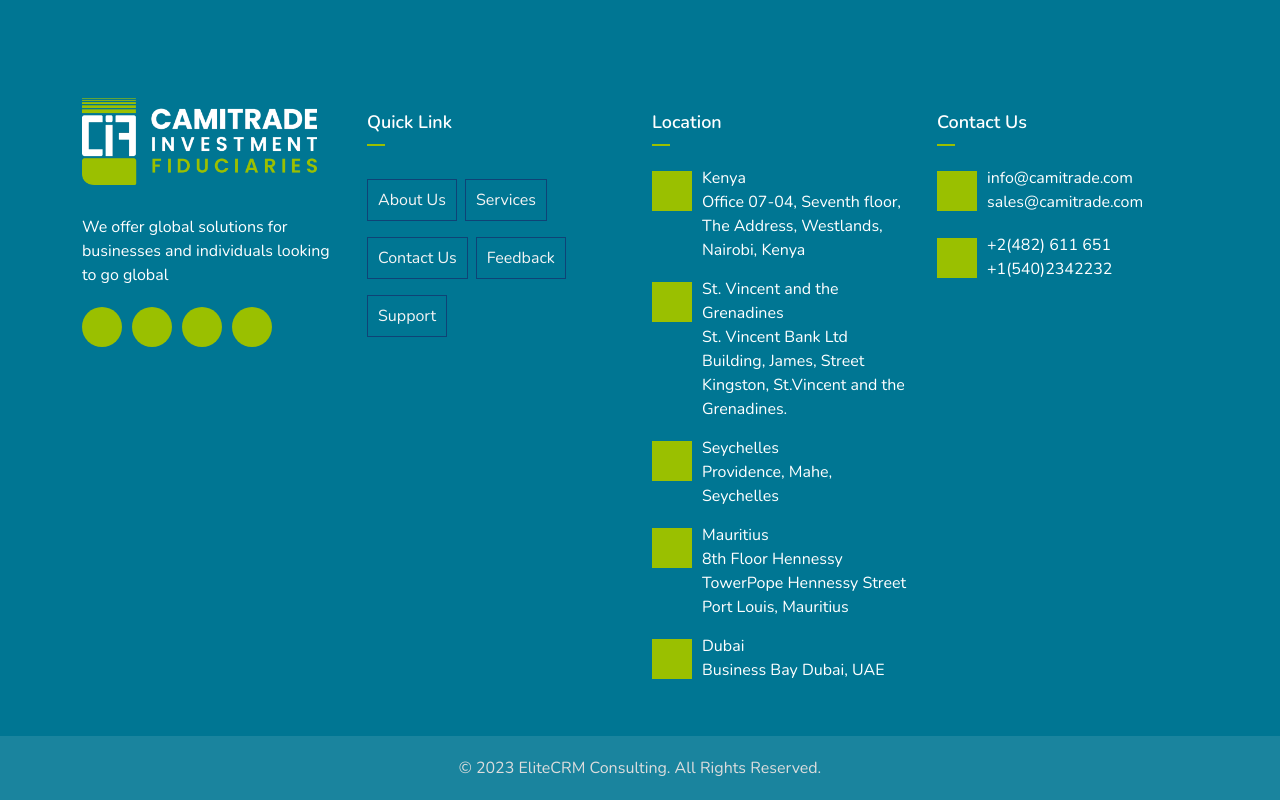
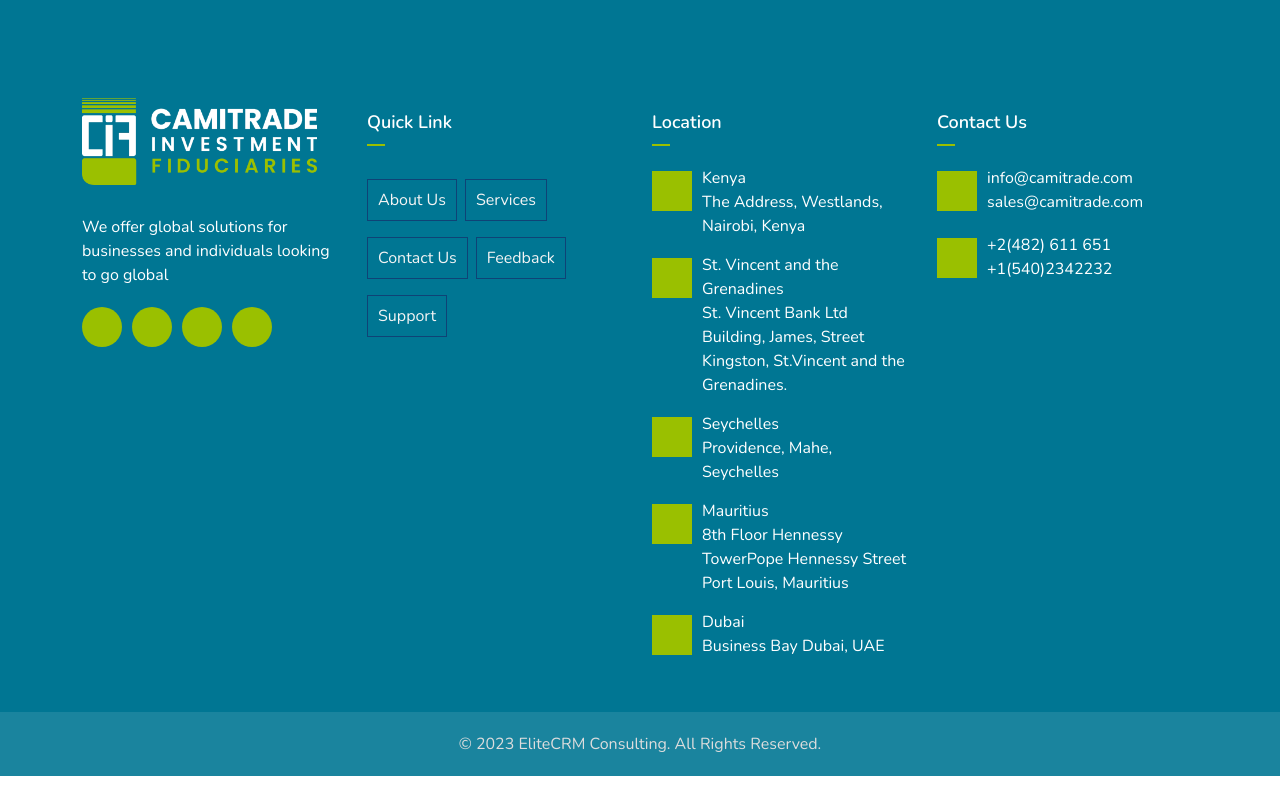
Before and after one commit to stellavin/camitrade-frontend, a React (Vite) app: page / in a window 1280 px wide. Shown: the part 5495-6295 px from the top of the page. After the commit the page ends 6271 px from the top, so only its background shows below. Built offline with nearby package versions, Linux system fonts and the light colour scheme; some icons are missing.

Commit message:
fixed address

```diff
--- a/src/components/ContactPageContent.jsx
+++ b/src/components/ContactPageContent.jsx
@@ -22,7 +22,6 @@ const ContactPageContent = () => {
                                 </div>
                                 <div className="contact-info-text">
                                     <h2>Office: Kenya</h2>
-                                    <span>Office 07-04,Seventh floor,</span>
                                     <span>The Address, Westlands,</span>
                                     <span>Nairobi, Kenya</span>
                                 </div>
--- a/src/components/Footer.jsx
+++ b/src/components/Footer.jsx
@@ -51,7 +51,7 @@ const Footer = () => {
                                                     </div>
                                                     <div className="media-body">
                                                         <span className="inner-text">Kenya</span> <br />
-                                                        <span className="inner-text">Office 07-04, Seventh floor, The Address, Westlands, Nairobi, Kenya</span>
+                                                        <span className="inner-text">The Address, Westlands, Nairobi, Kenya</span>
                                                     </div>
                                                 </div>
                                             </div>
```
